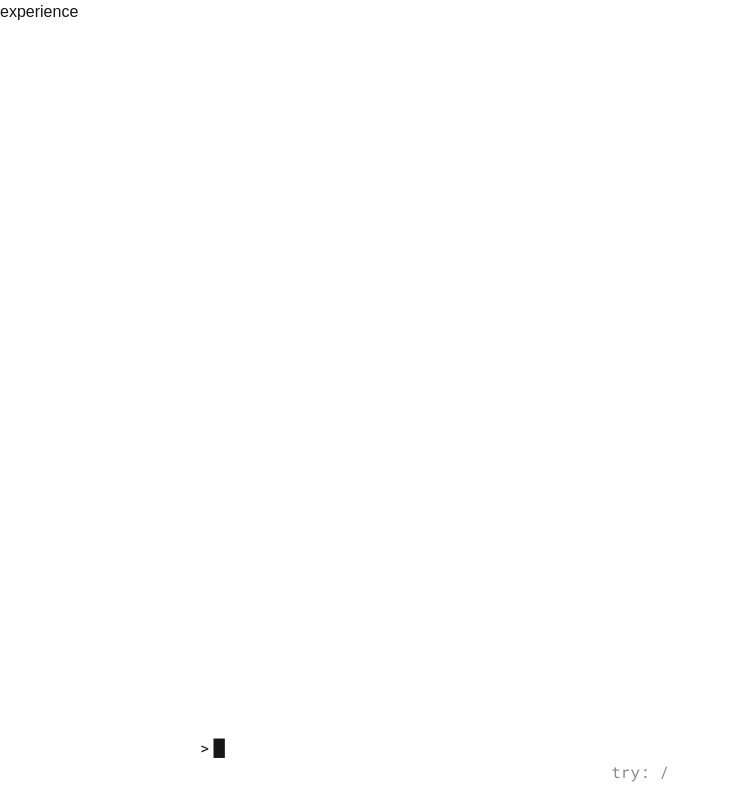
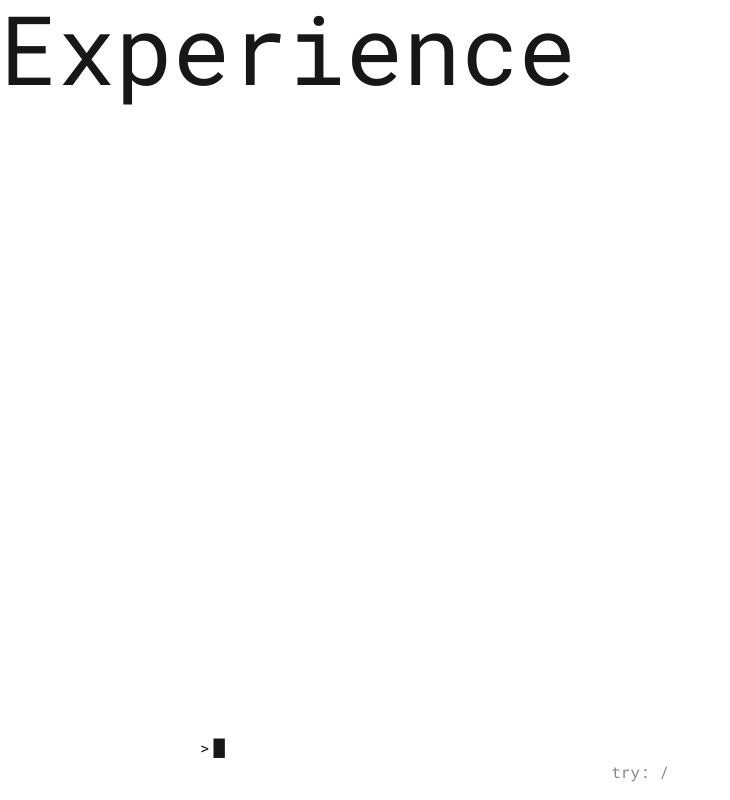
Before and after one commit to CalebKNg/portfolio, a Next.js app: page /experience in a window 1280 px wide. Shown: the top 800 px of the page, without its empty margins (0-730 px from the left). Built offline with nearby package versions, Linux system fonts and the light colour scheme.

Commit message:
placeholder

```diff
--- a/src/app/about/page.tsx
+++ b/src/app/about/page.tsx
@@ -1,7 +1,9 @@
 export default function About() {
     return (
         <div>
-            about
+            <h1 className="text-8xl max-w-xs sm:max-w-lg font-roboto leading-24">
+                About
+            </h1>
         </div>
     )
 }
--- a/src/app/experience/page.tsx
+++ b/src/app/experience/page.tsx
@@ -1,7 +1,9 @@
 export default function Experience() {
     return (
         <div>
-            experience
+            <h1 className="text-8xl max-w-xs sm:max-w-lg font-roboto leading-24">
+                Experience
+            </h1>
         </div>
     )
 }
--- a/src/app/projects/page.tsx
+++ b/src/app/projects/page.tsx
@@ -1,7 +1,9 @@
 export default function Projects() {
     return (
         <div>
-            projects
+            <h1 className="text-8xl max-w-xs sm:max-w-lg font-roboto leading-24">
+                Projects
+            </h1>
         </div>
     )
 }
--- a/src/app/skills/page.tsx
+++ b/src/app/skills/page.tsx
@@ -1,7 +1,9 @@
 export default function Skills() {
     return (
         <div>
-            skills
+            <h1 className="text-8xl max-w-xs sm:max-w-lg font-roboto leading-24">
+                Skills
+            </h1>
         </div>
     )
 }
```
